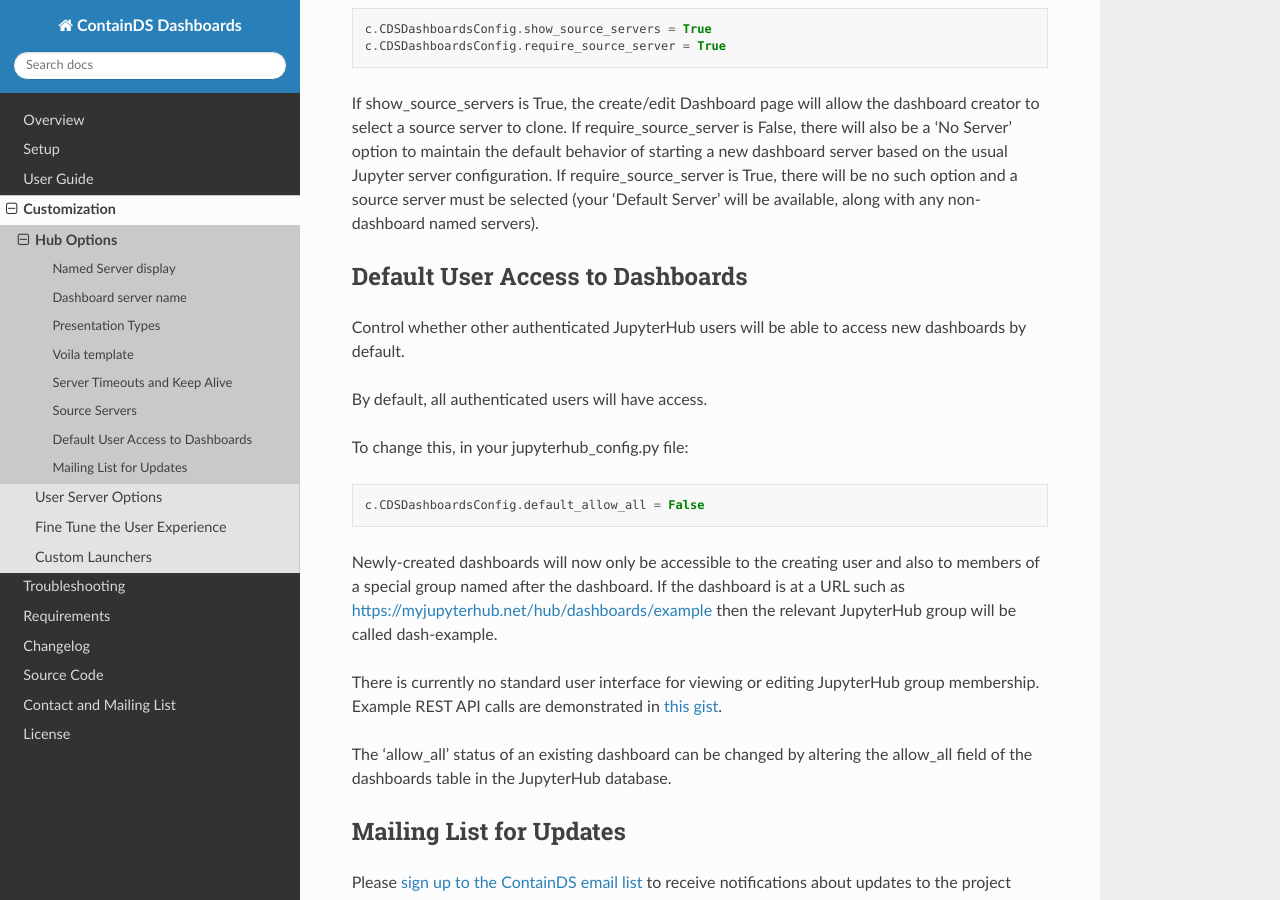
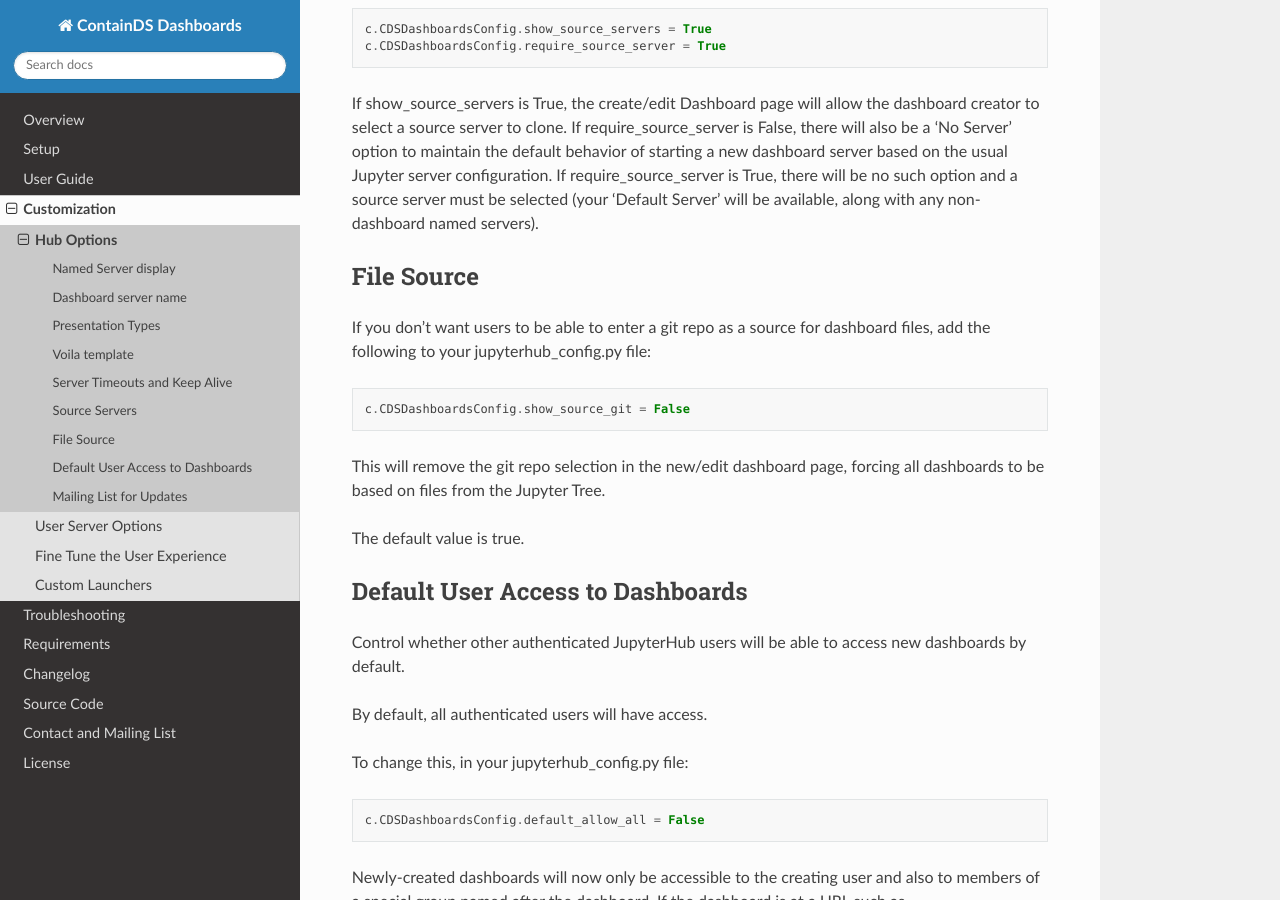
Before and after one commit to ideonate/cdsdashboards, a Sphinx documentation site: the page built from docs/chapters/customization/huboptions.rst, in a window 1280 px wide and 900 px high, scrolled down 2983 px. Built offline with Sphinx 7.4.7 and the Read the Docs theme 2.0.0, drawn with Linux system fonts in a browser that asks for light colours.

Commit message:
Docs for show_git_source

```diff
--- a/docs/chapters/customization/huboptions.rst
+++ b/docs/chapters/customization/huboptions.rst
@@ -136,6 +136,19 @@
 configuration. If require_source_server is True, there will be no such option and a source server must be selected (your 'Default Server' will be available,
 along with any non-dashboard named servers).
 
+File Source
+~~~~~~~~~~~
+
+If you don't want users to be able to enter a git repo as a source for dashboard files, add the following to your jupyterhub_config.py file:
+
+::
+
+    c.CDSDashboardsConfig.show_source_git = False
+
+This will remove the git repo selection in the new/edit dashboard page, forcing all dashboards to be based on files from the Jupyter Tree.
+
+The default value is true.
+
 
 .. _default_allow_all:
 
```
